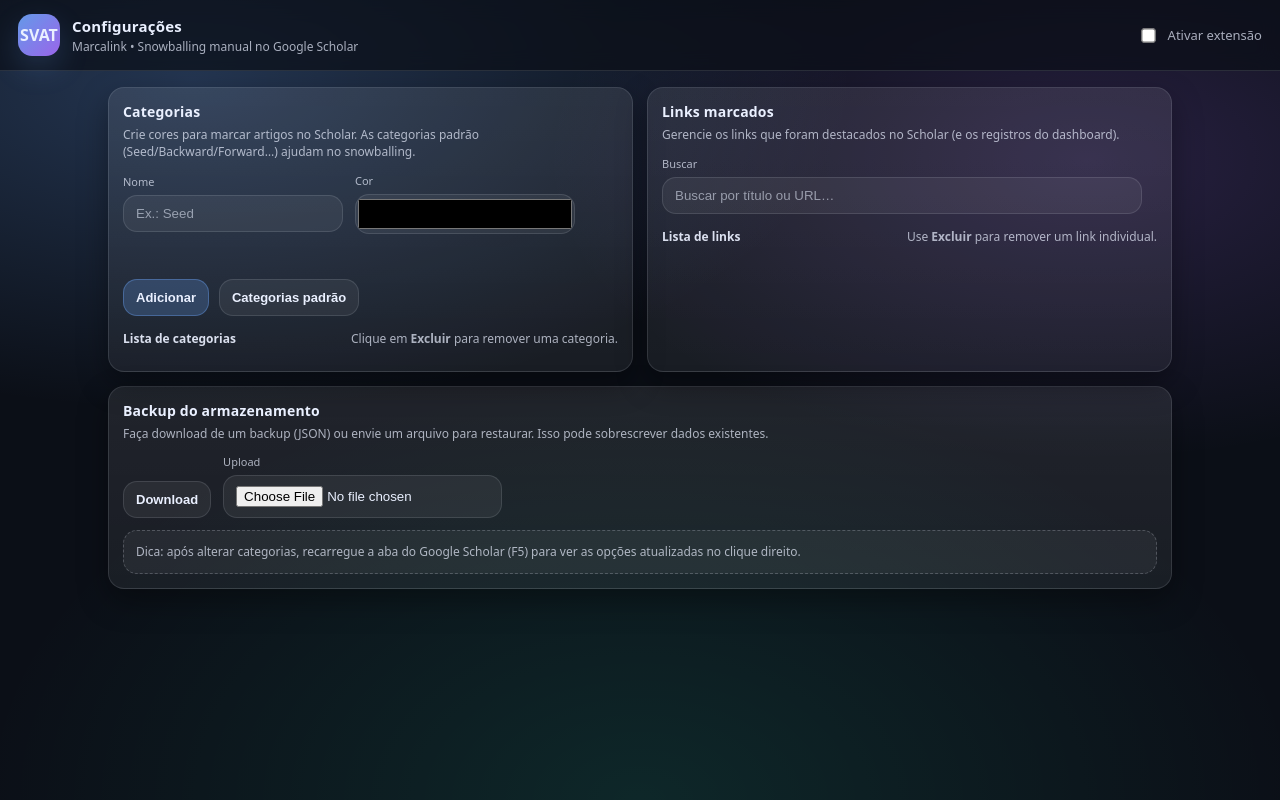
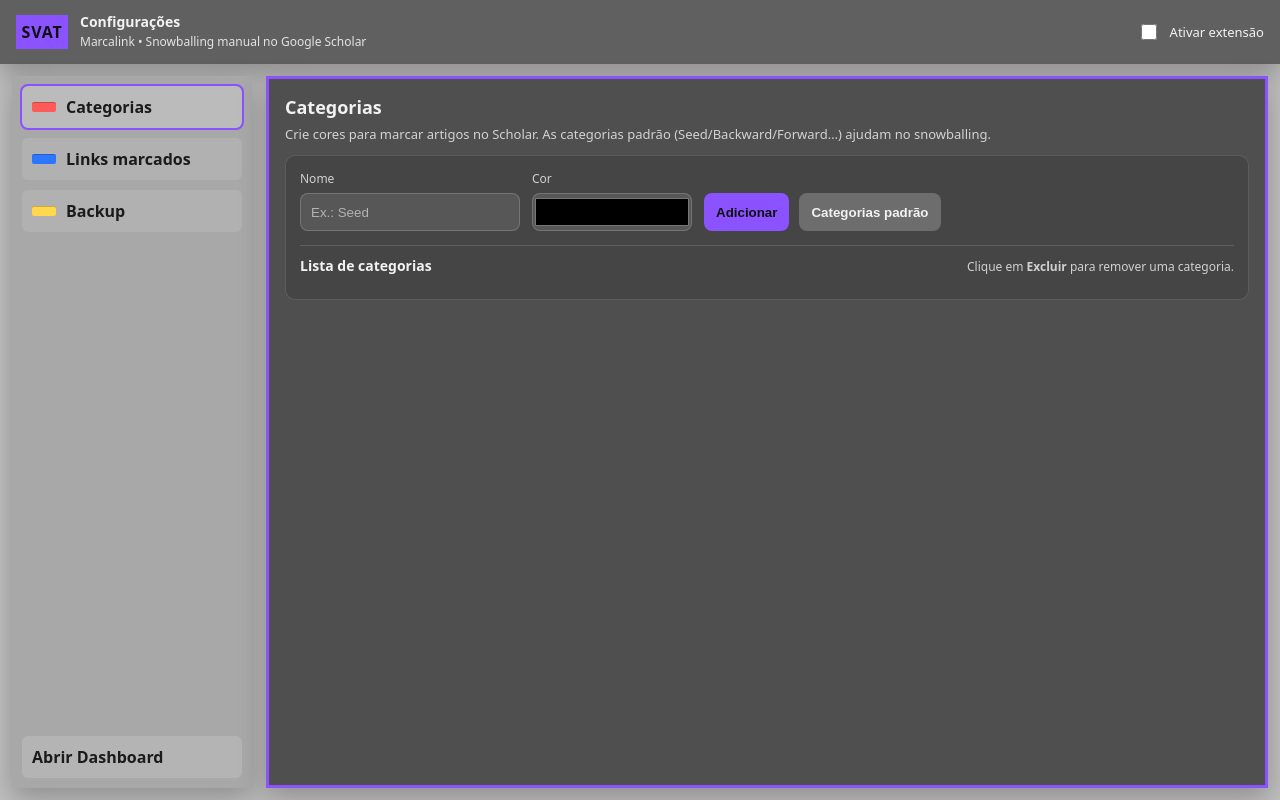
Before and after one commit to LABVIS-UFPA/Marcalink-Snowballing, a browser extension: page options.html in a window 1280 px wide. Drawn offline with Linux system fonts and the light colour scheme.

Commit message:
Redesign options page with sidebar navigation
Refactors the options page layout to use a sidebar navigation with distinct panels for categories, links, and backup. Updates the CSS for a new color scheme and improved component styling. Adds JavaScript logic to handle panel switching and hash-based navigation.

```diff
--- a/options.css
+++ b/options.css
@@ -1,161 +1,291 @@
+
 :root{
-  --bg: #0b0f17;
-  --surface: rgba(255,255,255,0.06);
-  --surface2: rgba(255,255,255,0.09);
-  --card: rgba(255,255,255,0.08);
-  --text: #eaf0ff;
-  --muted: rgba(234,240,255,0.70);
-  --border: rgba(234,240,255,0.12);
-  --shadow: 0 12px 30px rgba(0,0,0,0.35);
-  --accent: #6ea8ff;
+  --bg: #bfbfbf;
+  --topbar: #606060;
+  --sidebar: #a8a8a8;
+  --panel: #4f4f4f;
+  --text: #f2f2f2;
+  --textDark: #1b1b1b;
+  --muted: rgba(255,255,255,0.75);
+  --border: #8a53ff;  /* roxo igual referência */
+  --shadow: 0 10px 25px rgba(0,0,0,0.25);
+  --radius: 10px;
+  --btn: #6d6d6d;
+  --btnHover: #7a7a7a;
   --danger: #ff6b6b;
-  --radius: 16px;
 }
 
 *{box-sizing:border-box}
 html,body{height:100%}
 body{
   margin:0;
-  color:var(--text);
-  font-family: ui-sans-serif, system-ui, -apple-system, Segoe UI, Roboto, Ubuntu, Cantarell, Noto Sans, Helvetica, Arial, "Apple Color Emoji", "Segoe UI Emoji";
-  background:
-    radial-gradient(1200px 600px at 15% 10%, rgba(110,168,255,0.25), transparent 55%),
-    radial-gradient(900px 500px at 85% 20%, rgba(170,110,255,0.18), transparent 60%),
-    radial-gradient(1100px 700px at 50% 100%, rgba(40,255,200,0.10), transparent 60%),
-    var(--bg);
+  font-family: ui-sans-serif, system-ui, -apple-system, Segoe UI, Roboto, Ubuntu, Cantarell, Noto Sans, Helvetica, Arial;
+  background: var(--bg);
+  color: var(--text);
 }
 
-a{color:var(--accent)}
-
-.pageHeader{
-  position:sticky;
-  top:0;
-  z-index:10;
-  backdrop-filter: blur(10px);
-  background: rgba(11,15,23,0.70);
-  border-bottom: 1px solid var(--border);
+/* layout base */
+.layout{min-height:100%; display:flex; flex-direction:column}
+.topbar{
+  height:64px;
+  background: var(--topbar);
   display:flex;
   align-items:center;
   justify-content:space-between;
-  gap:12px;
-  padding:14px 18px;
+  padding: 0 16px;
+  box-shadow: var(--shadow);
+}
+.brand{display:flex; align-items:center; gap:12px; min-width:240px}
+.logo{
+  width:52px; height:34px;
+  display:flex; align-items:center; justify-content:center;
+  background: var(--border);
+  color: #101010;
+  font-weight:800;
+  letter-spacing:0.8px;
+}
+.brandTitle{font-weight:800; font-size:14px; line-height:1}
+.brandSub{font-size:12px; opacity:0.9; margin-top:4px}
+
+.topbarActions{display:flex; align-items:center; gap:12px}
+.toggle{
+  display:flex; align-items:center; gap:10px;
+  font-size:13px;
+  user-select:none;
+}
+.toggle input{width:16px; height:16px}
+
+.main{
+  flex:1;
+  display:flex;
+  gap: 14px;
+  padding: 12px;
 }
 
-.brand{display:flex;align-items:center;gap:12px}
-.logo{
-  width:42px;height:42px;border-radius:14px;
-  display:grid;place-items:center;
-  font-weight:900;
-  background: linear-gradient(135deg, rgba(110,168,255,0.9), rgba(170,110,255,0.9));
-  box-shadow: 0 12px 30px rgba(110,168,255,0.18);
+/* sidebar */
+.sidenav{
+  width:240px;
+  background: var(--sidebar);
+  padding: 10px;
+  display:flex;
+  flex-direction:column;
+  gap:10px;
+  box-shadow: var(--shadow);
 }
-.brandTitle{font-weight:900;font-size:15px;letter-spacing:0.2px}
-.brandSub{font-size:12px;color:var(--muted);margin-top:2px}
-
-.toggle{display:flex;align-items:center;gap:10px;font-size:13px;color:var(--muted)}
-.toggle input{transform: scale(1.1)}
-
-.container{max-width:1100px;margin:0 auto;padding:16px 18px 24px}
-
-.grid{display:grid;grid-template-columns:1fr 1fr;gap:14px}
-@media (max-width: 980px){.grid{grid-template-columns:1fr}}
-
-.card{
-  background: linear-gradient(180deg, rgba(255,255,255,0.09), rgba(255,255,255,0.06));
-  border:1px solid var(--border);
-  border-radius: var(--radius);
-  box-shadow: var(--shadow);
-  padding:14px;
+.sideItem{
+  all:unset;
+  cursor:pointer;
+  display:flex;
+  align-items:center;
+  gap:10px;
+  padding: 10px 10px;
+  background: rgba(255,255,255,0.10);
+  color: var(--textDark);
+  font-weight:700;
+  border-radius: 6px;
+}
+.sideItem:hover{background: rgba(255,255,255,0.18)}
+.sideItem.active{
+  outline: 2px solid var(--border);
+  background: rgba(255,255,255,0.22);
 }
 
-.cardHead h2{margin:0;font-size:14px;font-weight:900;letter-spacing:0.2px}
-.cardHead p{margin:6px 0 0;color:var(--muted);font-size:12px;line-height:1.4}
+.bar{
+  width:24px;
+  height:10px;
+  border-radius: 2px;
+  box-shadow: 0 1px 0 rgba(0,0,0,0.2) inset;
+}
+.bar-red{background:#ff5a5a}
+.bar-blue{background:#2d77ff}
+.bar-yellow{background:#ffd84d}
 
-.row{display:flex;flex-wrap:wrap;gap:12px;align-items:center;margin-top:12px}
+.sideSpacer{flex:1}
 
-.field{display:flex;flex-direction:column;gap:6px;min-width:220px}
-.field label{font-size:11px;color:var(--muted)}
-.field.actions{min-width:auto}
+.sideLink{
+  display:block;
+  text-decoration:none;
+  color: var(--textDark);
+  font-weight:700;
+  padding: 10px;
+  border-radius: 6px;
+  background: rgba(255,255,255,0.14);
+}
+.sideLink:hover{background: rgba(255,255,255,0.22)}
 
-input[type="text"], select, input[type="file"]{
-  width:100%;
-  border-radius: 14px;
-  padding:10px 12px;
-  border: 1px solid var(--border);
-  background: rgba(255,255,255,0.06);
-  color: var(--text);
-  outline: none;
+/* workarea */
+.workarea{
+  flex:1;
+  background: var(--panel);
+  border: 3px solid var(--border);
+  padding: 16px;
+  box-shadow: var(--shadow);
+  min-height: 520px;
 }
 
-input[type="text"]::placeholder{color: rgba(234,240,255,0.55)}
+.panel{display:none}
+.panel.active{display:block}
 
-input[type="color"]{
-  width:100%;
-  height:40px;
-  padding:0;
-  border-radius: 14px;
-  border: 1px solid var(--border);
-  background: rgba(255,255,255,0.06);
+.panelHeader{
+  margin-bottom: 12px;
+}
+.panelHeader h2{
+  margin:0 0 6px 0;
+  font-size: 18px;
+}
+.panelHeader p{
+  margin:0;
+  color: var(--muted);
+  font-size: 13px;
+  max-width: 900px;
 }
 
-.btn{
-  border: 1px solid var(--border);
-  background: rgba(255,255,255,0.06);
+/* cards inside panel */
+.card{
+  background: rgba(0,0,0,0.12);
+  border: 1px solid rgba(255,255,255,0.12);
+  border-radius: var(--radius);
+  padding: 14px;
+}
+.formRow{
+  display:flex;
+  gap:12px;
+  flex-wrap:wrap;
+  align-items:stretch;
+}
+.field{display:flex; flex-direction:column; gap:6px; min-width:220px}
+.field label{font-size:12px; color: var(--muted)}
+.field input[type="text"]{
+  height:38px;
+  padding: 0 10px;
+  border-radius: 8px;
+  border: 1px solid rgba(255,255,255,0.18);
+  background: rgba(255,255,255,0.10);
   color: var(--text);
-  border-radius: 14px;
-  padding:10px 12px;
-  cursor:pointer;
-  font-size:13px;
-  font-weight:800;
+  outline:none;
 }
-.btn:hover{background: rgba(255,255,255,0.10)}
-.btn.primary{background: rgba(110,168,255,0.22);border-color: rgba(110,168,255,0.35)}
-.btn.primary:hover{background: rgba(110,168,255,0.30)}
-.btn.danger{background: rgba(255,107,107,0.18);border-color: rgba(255,107,107,0.35)}
-.btn.danger:hover{background: rgba(255,107,107,0.26)}
-
-.listHead{display:flex;align-items:center;justify-content:space-between;gap:10px;margin-top:14px}
-.listHead h3{margin:0;font-size:12px;font-weight:900;color:rgba(234,240,255,0.92)}
-.muted{color:var(--muted);font-size:12px}
-
-.list{list-style:none;margin:10px 0 0;padding:0;display:flex;flex-direction:column;gap:10px}
-
-/* Items are built by JS; we keep their inline bg colors but make them prettier */
-#categoryList li, #highlightedList li{
-  border:1px solid rgba(0,0,0,0.10);
-  border-radius: 14px;
-  box-shadow: 0 8px 18px rgba(0,0,0,0.18);
+.field input[type="text"]::placeholder{color: rgba(255,255,255,0.55)}
+.field input[type="text"]:focus{
+  border-color: var(--border);
+  box-shadow: 0 0 0 3px rgba(138,83,255,0.25);
 }
 
-#categoryList li button, #highlightedList li button{
-  border: 1px solid rgba(255,255,255,0.24);
-  background: rgba(255,255,255,0.12);
-  color: #fff;
-  border-radius: 12px;
-  padding:8px 10px;
-  cursor:pointer;
-  font-weight:900;
+.fieldColor{min-width:160px}
+.field input[type="color"]{
+  height:38px;
+  width:100%;
+  padding:0;
+  border: 1px solid rgba(255,255,255,0.18);
+  border-radius: 8px;
+  background: rgba(255,255,255,0.10);
 }
 
-#categoryList li button.dark, #highlightedList li button.dark{
-  border: 1px solid rgba(0, 0, 0, 0.24);
-  background: rgba(0, 0, 0, 0.12);
+.fieldActions{min-width:280px}
+.btnRow{display:flex; gap:10px; flex-wrap:wrap}
+
+.btn{
+  height:38px;
+  padding: 0 12px;
+  border: 0;
+  border-radius: 8px;
+  background: var(--btn);
+  color: var(--text);
+  font-weight:800;
+  cursor:pointer;
+}
+.btn:hover{background: var(--btnHover)}
+.btn.primary{background: var(--border); color:#101010}
+.btn.primary:hover{filter: brightness(1.04)}
+.btn.danger{background: var(--danger); color:#101010; font-weight:900}
+.btn.danger:hover{filter: brightness(1.04)}
+
+.listHead{
+  display:flex;
+  justify-content:space-between;
+  align-items:flex-end;
+  gap:12px;
+  margin-top: 14px;
+  padding-top: 10px;
+  border-top: 1px solid rgba(255,255,255,0.14);
+}
+.listHead h3{margin:0; font-size:14px}
+.muted{color: var(--muted); font-size:12px}
+.list{
+  list-style:none;
+  padding:0;
+  margin:10px 0 0 0;
+  display:flex;
+  flex-direction:column;
+  gap:10px;
+}
+.list li{
+  display:flex;
+  justify-content:space-between;
+  align-items:center;
+  gap:12px;
+  padding: 10px 10px;
+  border-radius: 8px;
+  background: rgba(255,255,255,0.08);
+  border: 1px solid rgba(255,255,255,0.12);
+}
+.list .left{
+  display:flex;
+  align-items:center;
+  gap:10px;
+  min-width: 0;
+}
+.pill{
+  width:14px;
+  height:14px;
+  border-radius: 4px;
+  border: 1px solid rgba(0,0,0,0.25);
+}
+.list .title{
+  font-weight:800;
+  white-space:nowrap;
+  overflow:hidden;
+  text-overflow:ellipsis;
+  max-width: 680px;
+}
+.list .sub{
+  font-size:12px;
+  color: var(--muted);
+  white-space:nowrap;
+  overflow:hidden;
+  text-overflow:ellipsis;
+  max-width: 680px;
+}
+.list .right{display:flex; gap:8px; flex-wrap:wrap}
+.note{
+  margin-top: 12px;
+  padding: 10px 12px;
+  border-radius: 8px;
+  background: rgba(0,0,0,0.18);
+  border: 1px dashed rgba(255,255,255,0.18);
+  color: var(--muted);
+  font-size: 12px;
 }
 
-#categoryList li button:hover, #highlightedList li button:hover{
-  background: rgba(255,255,255,0.18);
+/* Responsivo */
+@media (max-width: 920px){
+  .main{flex-direction:column}
+  .sidenav{width:auto; flex-direction:row; flex-wrap:wrap}
+  .workarea{min-height:auto}
 }
 
-#highlightedList a{color:#fff;text-decoration:none}
-#highlightedList a:hover{text-decoration:underline}
-
-.note{
-  margin-top:12px;
-  padding:12px;
-  border:1px dashed rgba(234,240,255,0.22);
-  border-radius: 14px;
-  color: var(--muted);
-  background: rgba(255,255,255,0.05);
-  font-size:12px;
-  line-height:1.45;
+/* Compat com options.js (itens criados via JS) */
+.list li button{
+  height:32px;
+  padding: 0 10px;
+  border: 0;
+  border-radius: 8px;
+  background: rgba(0,0,0,0.18);
+  color: var(--text);
+  font-weight:900;
+  cursor:pointer;
 }
+.list li button:hover{filter: brightness(1.08)}
+.list li button.dark{
+  background: rgba(255,255,255,0.18);
+  color: #101010;
+}
--- a/options.html
+++ b/options.html
@@ -8,16 +8,17 @@
     <script defer src="options.js"></script>
   </head>
   <body>
-    <header class="pageHeader">
+    <div class="layout">
+      <header class="topbar">
         <div class="brand">
           <div class="logo">SVAT</div>
-        <div>
+          <div class="brandText">
             <div class="brandTitle">Configurações</div>
             <div class="brandSub">Marcalink • Snowballing manual no Google Scholar</div>
           </div>
         </div>
 
-      <div class="headerActions">
+        <div class="topbarActions">
           <label class="toggle">
             <input type="checkbox" id="checkOnOff" />
             <span>Ativar extensão</span>
@@ -25,28 +26,49 @@
         </div>
       </header>
 
-    <main class="container">
-      <section class="grid">
-        <div class="card">
-          <div class="cardHead">
+      <div class="main">
+        <aside class="sidenav" aria-label="Navegação das configurações">
+          <button class="sideItem active" type="button" data-target="panel-categories">
+            <span class="bar bar-red"></span>
+            <span>Categorias</span>
+          </button>
+          <button class="sideItem" type="button" data-target="panel-links">
+            <span class="bar bar-blue"></span>
+            <span>Links marcados</span>
+          </button>
+          <button class="sideItem" type="button" data-target="panel-backup">
+            <span class="bar bar-yellow"></span>
+            <span>Backup</span>
+          </button>
+
+          <div class="sideSpacer"></div>
+
+          <a class="sideLink" href="dashboard.html">Abrir Dashboard</a>
+        </aside>
+
+        <main class="workarea">
+          <!-- CATEGORIAS -->
+          <section class="panel active" id="panel-categories">
+            <div class="panelHeader">
               <h2>Categorias</h2>
               <p>Crie cores para marcar artigos no Scholar. As categorias padrão (Seed/Backward/Forward…) ajudam no snowballing.</p>
             </div>
 
-          <div class="row">
+            <div class="card">
+              <div class="formRow">
                 <div class="field">
                   <label for="categoryName">Nome</label>
                   <input type="text" id="categoryName" placeholder="Ex.: Seed" />
                 </div>
 
-            <div class="field" style="max-width:160px">
+                <div class="field fieldColor">
                   <label for="categoryColor">Cor</label>
                   <input type="color" id="categoryColor" />
                 </div>
 
-            <div class="field actions">
+                <div class="field fieldActions">
                   <label>&nbsp;</label>
-              <div class="row" style="gap:10px">
+                  <div class="btnRow">
                     <button id="addCategory" class="btn primary">Adicionar</button>
                     <button id="seedDefaultCategories" class="btn">Categorias padrão</button>
                   </div>
@@ -59,19 +81,23 @@
               </div>
               <ul id="categoryList" class="list"></ul>
             </div>
+          </section>
 
-        <div class="card">
-          <div class="cardHead">
+          <!-- LINKS -->
+          <section class="panel" id="panel-links">
+            <div class="panelHeader">
               <h2>Links marcados</h2>
               <p>Gerencie os links que foram destacados no Scholar (e os registros do dashboard).</p>
             </div>
 
-          <div class="row" style="align-items:flex-end">
+            <div class="card">
+              <div class="formRow" style="align-items:flex-end">
                 <div class="field" style="flex:1">
                   <label for="highlightSearch">Buscar</label>
                   <input type="text" id="highlightSearch" placeholder="Buscar por título ou URL…" />
                 </div>
-            <div class="field actions">
+
+                <div class="field fieldActions">
                   <label>&nbsp;</label>
                   <button id="removeLinks" class="btn danger" style="display:none">Resetar todos</button>
                 </div>
@@ -85,16 +111,20 @@
             </div>
           </section>
 
-      <section class="card" style="margin-top:14px">
-        <div class="cardHead">
+          <!-- BACKUP -->
+          <section class="panel" id="panel-backup">
+            <div class="panelHeader">
               <h2>Backup do armazenamento</h2>
               <p>Faça download de um backup (JSON) ou envie um arquivo para restaurar. Isso pode sobrescrever dados existentes.</p>
             </div>
-        <div class="row" style="align-items:flex-end">
-          <div class="field actions">
+
+            <div class="card">
+              <div class="formRow" style="align-items:flex-end">
+                <div class="field fieldActions">
                   <label>&nbsp;</label>
                   <button id="downloadStorage" class="btn">Download</button>
                 </div>
+
                 <div class="field" style="min-width:260px">
                   <label for="uploadStorage">Upload</label>
                   <input id="uploadStorage" type="file" accept=".json" />
@@ -104,7 +134,10 @@
               <div class="note">
                 Dica: após alterar categorias, recarregue a aba do Google Scholar (F5) para ver as opções atualizadas no clique direito.
               </div>
+            </div>
           </section>
         </main>
+      </div>
+    </div>
   </body>
 </html>
```
Also changed, not shown: options.js (+21 -0 lines). Lines whose indentation alone changed are shown as unchanged.
